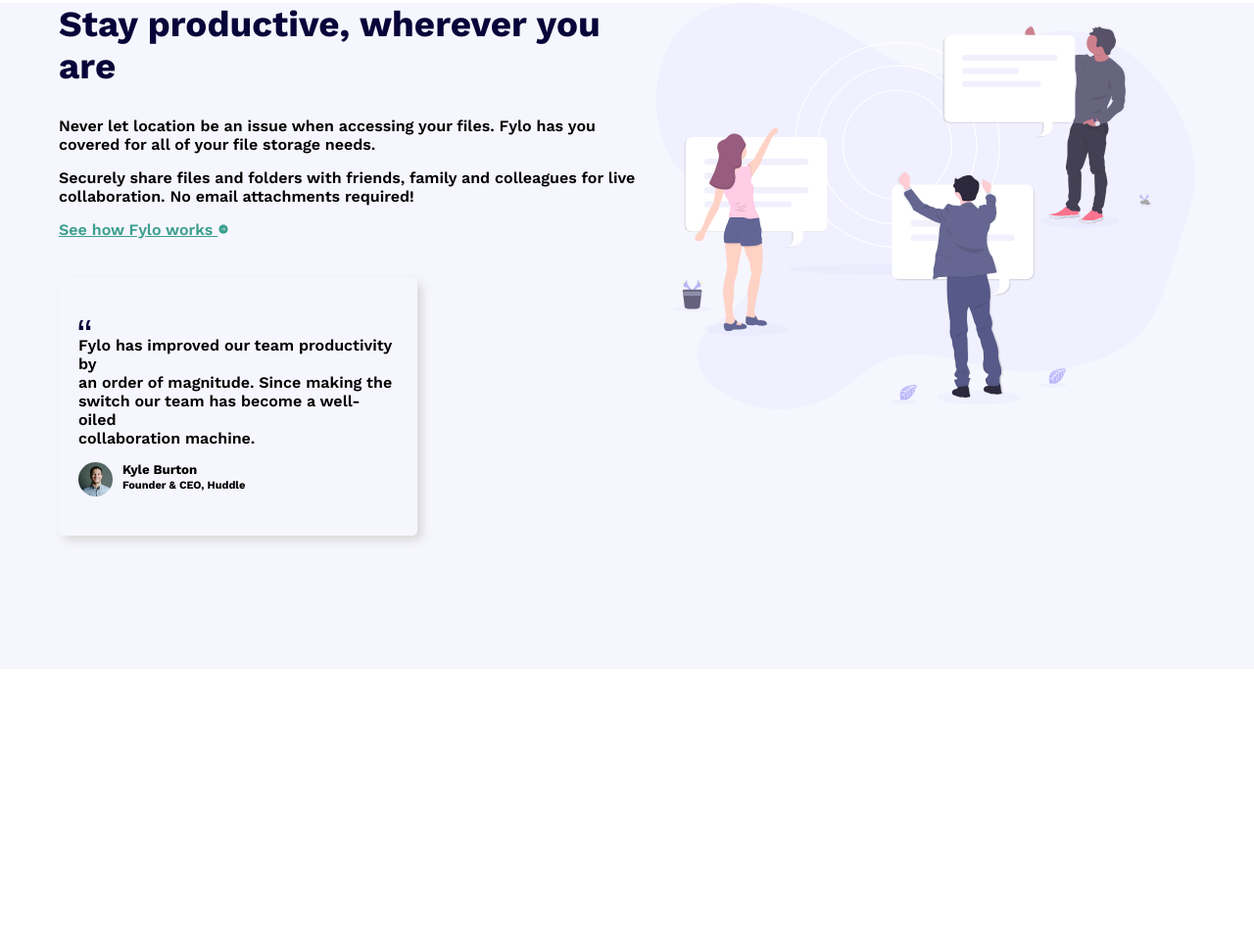
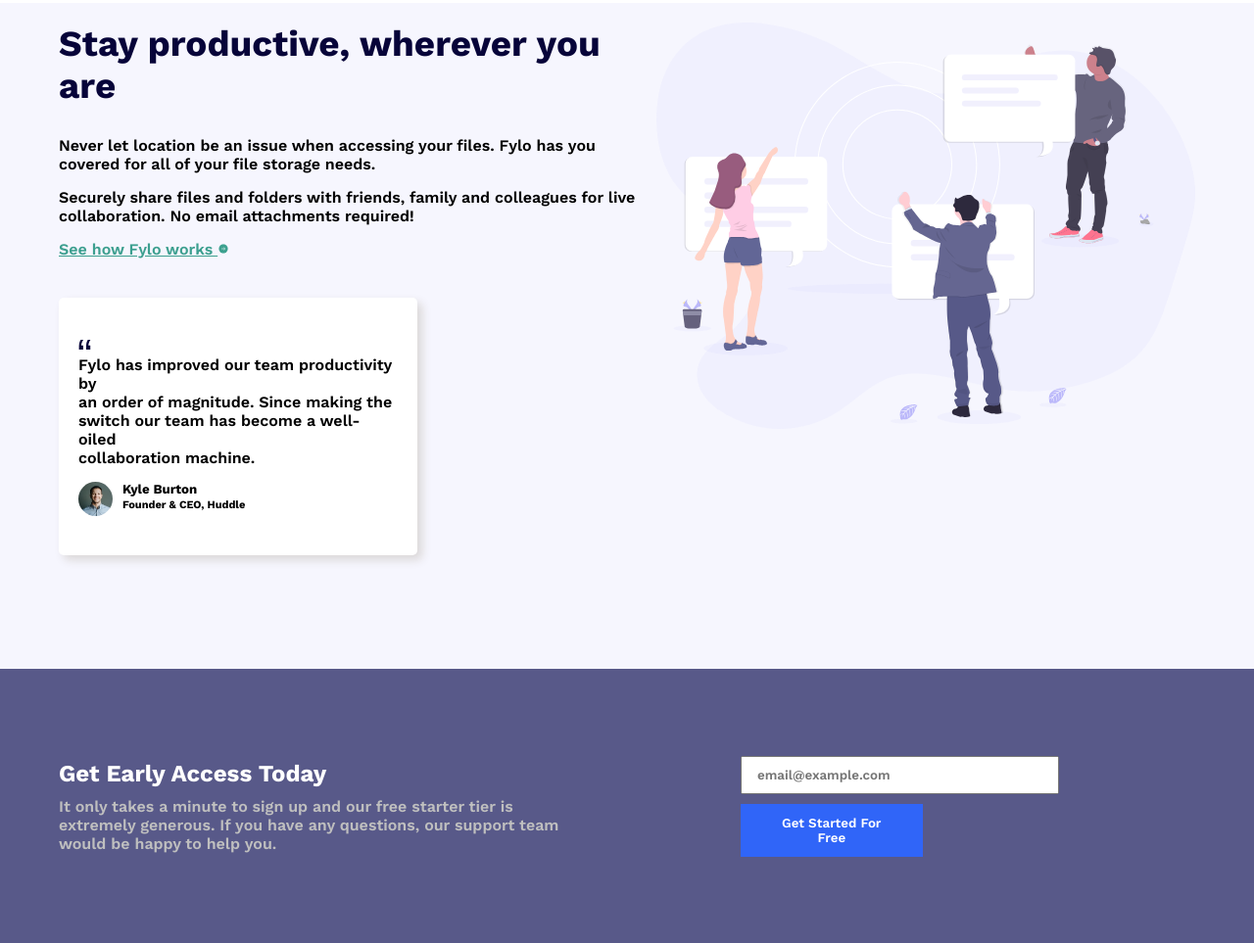
Before and after one commit to SajeedAninda/Fylo-Landing-Page-Sajeed, a plain HTML site: page index.html in a window 1280 px wide. Shown: the part 917-1880 px from the top of the page at 98% size. Before the commit the page ends 1600 px from the top, so only its background shows below. Drawn offline with nearby package versions, Linux system fonts and the light colour scheme.

Commit message:
After Early Access Section

```diff
--- a/index.html
+++ b/index.html
@@ -85,9 +85,7 @@
                 <img src="images/avatar-testimonial.jpg" alt="">
                 <h5>Kyle Burton <br> <small>Founder & CEO, Huddle</small></h5>
               </div>
-
             </div>
-
           </div>
           <div class="productive-image">
             <img src="images/illustration-2.svg" alt="">
@@ -95,8 +93,22 @@
         </div>
       </div>
     </section>
+
+    <section>
+      <!-- EARLY ACCESSS SECTION  -->
+      <div class="early-access-container">
+        <div class="early-access">
+          <h2>Get Early Access Today</h2>
+          <p>It only takes a minute to sign up and our free starter tier is <br> extremely generous.
+            If you have any questions, our support team <br> would be happy to help you.</p>
+        </div>
+        <div class="early-access-inputs">
+          <input type="email" placeholder="email@example.com">
+          <button>Get Started For Free</button>
+        </div>
+      </div>
+    </section>
   </main>
-
 
 
 
@@ -132,17 +144,6 @@
 
 
 
-  See how Fylo works
-
-
-
-  Kyle Burton
-  Founder & CEO, Huddle
-
-  Get early access today
-
-  It only takes a minute to sign up and our free starter tier is extremely generous.
-  If you have any questions, our support team would be happy to help you.
 
   Get Started For Free
 
--- a/styles/style.css
+++ b/styles/style.css
@@ -108,7 +108,7 @@
     height: 85vh;
     background-color: hsl(240, 75%, 98%);
     display: flex;
-    padding: 0px 60px 0px 60px;
+    padding: 20px 60px 0px 60px;
 }
 
 .productive-infos-text h2 {
@@ -140,6 +140,7 @@
     padding: 40px 20px;
     box-shadow: 5px 5px 10px rgb(219, 216, 216);
     border-radius: 5px;
+    background-color: white;
 }
 
 .author {
@@ -152,7 +153,51 @@
     width: 35px;
     border-radius: 50%;
 }
-
 .productive-image img {
     width: 550px;
 }
+
+/* EARLY ACCESS SECTION  */
+.early-access-container{
+    height: 35vh;
+    background-color: hsl(238, 22%, 44%);
+    padding: 20px 60px 20px 60px;
+    display: flex;
+    justify-content: space-between;
+    align-items: center;
+}
+.early-access h2{
+    color: white;
+    margin-bottom: 10px;
+}
+.early-access p{
+    color: hsl(0, 0%, 75%);
+}
+.early-access-inputs{
+    display: flex;
+    flex-direction: column;
+    width: 40%;
+}
+
+.early-access-inputs input {
+    padding: 10px 90px 10px 15px;
+    width: 70%;
+}
+
+.early-access-inputs::placeholder {
+    opacity: 0.5;
+}
+
+.early-access-inputs button {
+    padding: 12px 30px;
+    border: none;
+    background-color: hsl(224, 93%, 58%);
+    color: white;
+    width: 40%;
+    margin-top: 10px;
+    cursor: pointer;
+}
+
+.early-access-inputs button:hover {
+    background-color: hsl(240, 78%, 69%);
+}
```
